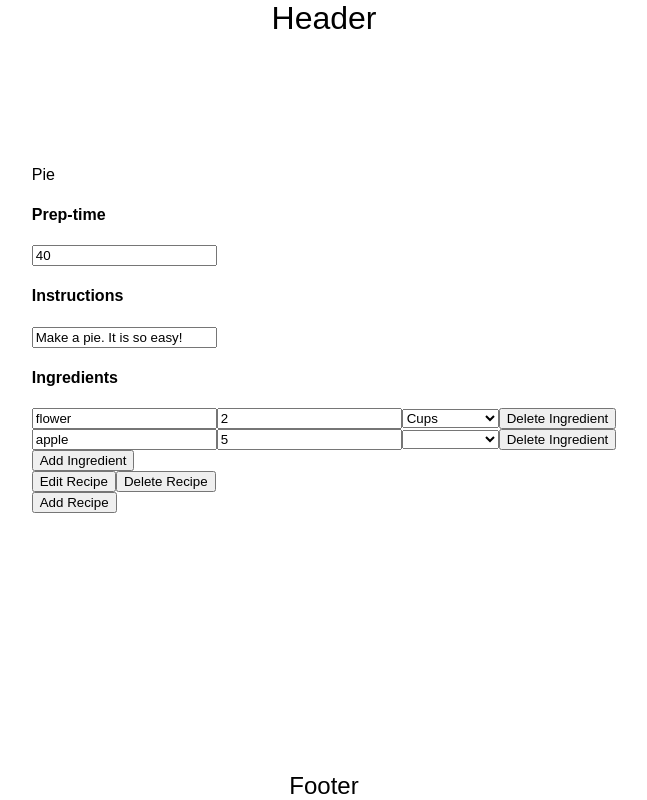
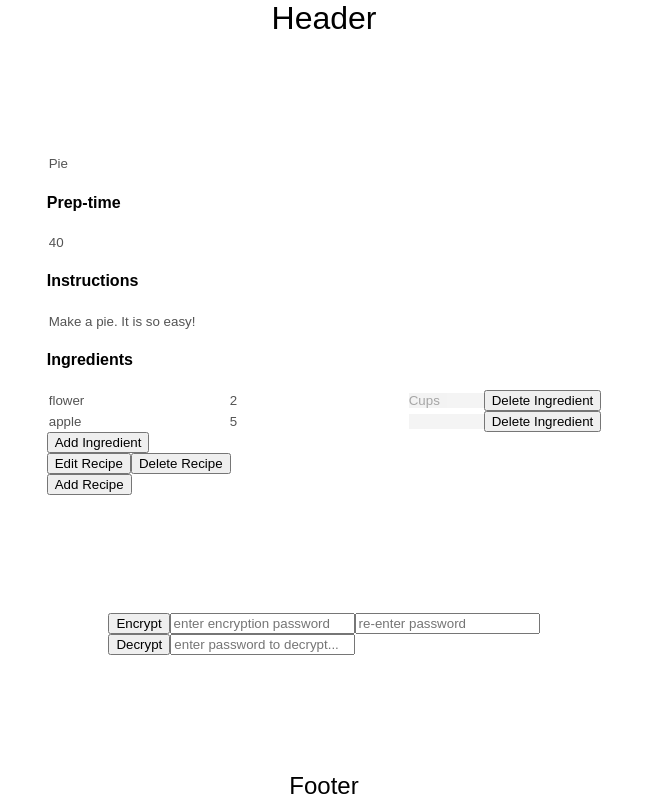
Before and after one commit to jtegtmeier/recipe-box, a React app: page / in a window 1280 px wide. Shown: the whole page, without its empty margins (316-963 px from the left). Built offline with nearby package versions, Linux system fonts and the light colour scheme.

Commit message:
moving the state into the base component

```diff
--- a/package.json
+++ b/package.json
@@ -5,6 +5,7 @@
   "licence": "GPL-3.0",
   "dependencies": {
     "crypto-js": "^3.1.9-1",
+    "lodash": "^4.17.4",
     "prop-types": "^15.5.8",
     "react": "^15.5.4",
     "react-autosuggest": "^9.0.0",
--- a/src/Components/App.js
+++ b/src/Components/App.js
@@ -11,15 +11,18 @@ export default class App extends React.Component {
       encrypted: false,
       recipes: [
         {
+          id: 'testid-1',
           name: 'Pie',
           prepTimeMinutes: 40,
           instructions: 'Make a pie. It is so easy!',
           ingredients: [
             {
+              id: 'testid-2',
               name: 'flower',
               amount: 2,
               unit: 'CUP'
             }, {
+              id: 'testid-3',
               name: 'apple',
               amount: 5,
               unit: 'NONE'
--- a/src/Components/Ingredient.js
+++ b/src/Components/Ingredient.js
@@ -18,15 +18,16 @@ class Ingredient extends React.Component {
     super(props)
 
     this.deleteIngredientClicked = this.deleteIngredientClicked.bind(this);
-    this.handleChange = this.handleChange.bind(this);
+    this.handleIngredientChanged = this.handleIngredientChanged.bind(this);
   }
 
   deleteIngredientClicked(){
-    this.props.onDeleteIngredient(this.props.name)
+    this.props.onDeleteIngredient(this.props)
   }
 
-  handleChange(evt){
-    this.props.onUpdate()
+  handleIngredientChanged(evt){
+    evt.preventDefault()
+    this.props.onUpdate(this.props.id, evt)
   }
 
   render() {
@@ -41,14 +42,20 @@ class Ingredient extends React.Component {
         <input type="text"
           className="ingredientName"
           value={this.props.name}
-          onChange={this.handleChange}/>
+          name="name"
+          {...(this.props.isEditing ? {} : {disabled: "disabled"})}
+          onChange={this.handleIngredientChanged}/>
         <input type="text"
           className="ingredientValue"
           value={this.props.amount}
-          onChange={this.handleChange}/>
+          name="amount"
+          {...(this.props.isEditing ? {} : {disabled: "disabled"})}
+          onChange={this.handleIngredientChanged}/>
         <select className="ingredientUnitType"
           value={this.props.unit}
-          onChange={this.handleChange}>
+          name="unit"
+          {...(this.props.isEditing ? {} : {disabled: "disabled"})}
+          onChange={this.handleIngredientChanged}>
           {options}
         </select>
         <button className="btn deleteIngredient" onClick={this.deleteIngredientClicked}>Delete Ingredient</button>
@@ -58,6 +65,7 @@ class Ingredient extends React.Component {
 }
 
 Ingredient.propTypes = {
+  id: PropTypes.string.isRequired,
   name: PropTypes.string.isRequired,
   amount: PropTypes.number.isRequired,
   unit: PropTypes.string,
--- a/src/Components/Recipe.js
+++ b/src/Components/Recipe.js
@@ -1,5 +1,6 @@
 import React from 'react'
 import PropTypes from 'prop-types'
+import {uniqueId} from 'lodash'
 import Ingredient from './Ingredient'
 
 class Recipe extends React.Component {
@@ -7,24 +8,26 @@ class Recipe extends React.Component {
     super(props)
 
     this.state = {
+      id: this.props.id,
       name: this.props.name,
       prepTimeMinutes: this.props.prepTimeMinutes,
       instructions: this.props.instructions,
       ingredients: this.props.ingredients,
-      isEditing: false
+      isEditing: this.props.isEditing
     }
 
     this.editRecipeClicked = this.editRecipeClicked.bind(this);
     this.submitRecipeClicked = this.submitRecipeClicked.bind(this);
     this.deleteRecipeClicked = this.deleteRecipeClicked.bind(this);
     this.addIngredientClicked = this.addIngredientClicked.bind(this);
-    this.handleIngredientsUpdated = this.handleIngredientsUpdated.bind(this);
+    this.handleRecipeInputChanged = this.handleRecipeInputChanged.bind(this);
+    this.handleIngredientUpdated = this.handleIngredientUpdated.bind(this);
     this.handleDeleteIngredient = this.handleDeleteIngredient.bind(this);
   }
 
   editRecipeClicked(){
     this.setState({
-      isEditing: true
+      isEditing: true,
     })
   }
 
@@ -41,6 +44,7 @@ class Recipe extends React.Component {
 
   addIngredientClicked(){
     const newIngredient = {
+      id: uniqueId('ingredient-'),
       name: 'New Ingredient',
       amount: 0,
       unit: 'NONE'
@@ -50,69 +54,100 @@ class Recipe extends React.Component {
     })
   }
 
-  handleIngredientChanged(){
+  handleIngredientUpdated(updatedId, evt) {
+  this.setState({
+    ingredients: this.state.ingredients.map((ingredient) => {
+      if (ingredient.id === updatedId)
+        return {
+          ...ingredient,
+          [evt.target.name]: evt.target.value
+        }
+      return ingredient
+    })
+  })
+}
 
-  }
-
-  handleIngredientsUpdated(updatedIngredients){
+  handleRecipeInputChanged(evt){
+    evt.preventDefault()
     this.setState({
-      ingredients: updatedIngredients
+      [evt.target.name]: evt.target.value
     })
   }
 
   handleDeleteIngredient(ingredient){
     this.setState({
       ingredients: this.state.ingredients.filter((i) => {
-        return i.name !== ingredient
+        return i.id !== ingredient.id
       })
     })
   }
 
   render() {
-    let ingredients = []
-    this.state.ingredients.forEach((ingredient, index) => {
-      ingredients.push(<Ingredient
+    const Ingredients = this.state.ingredients.map((ingredient) =>
+      <Ingredient
         className="Ingredient"
-        key={index}
+        key={ingredient.id}
+        id={ingredient.id}
         name={ingredient.name}
         amount={ingredient.amount}
         unit={ingredient.unit}
-        onUpdate={this.handleIngredientChanged}
+        onUpdate={this.handleIngredientUpdated}
         onDeleteIngredient={this.handleDeleteIngredient}
         isEditing={this.state.isEditing}
-      />)
-    })
+      />
+    )
 
     return (
-      <div>
-        <div className="recipeName">{this.state.name}</div>
+      <div className={(this.state.isEditing ? "" : "viewonly")}>
+        <div className="recipeName">
+          <input
+            type="text"
+            name="name"
+            className="recipeInput"
+            placeholder="enter minutes for prep..."
+            value={this.state.name}
+            {...(this.state.isEditing ? {} : {disabled: "disabled"})}
+            onChange={this.handleRecipeInputChanged} />
+        </div>
         <div>
           <h4>Prep-time</h4>
           <input
             type="text"
-            className={"recipeText " + (this.state.isEditing ? "" : "viewonly")}
+            name="prepTimeMinutes"
+            className="recipeInput"
             placeholder="enter minutes for prep..."
-            value={this.state.prepTimeMinutes} />
+            value={this.state.prepTimeMinutes}
+            {...(this.state.isEditing ? {} : {disabled: "disabled"})}
+            onChange={this.handleRecipeInputChanged} />
         </div>
         <div>
           <h4>Instructions</h4>
           <input
             type="text"
-            className={"recipeText " + (this.state.isEditing ? "" : "viewonly")}
+            name="instructions"
+            className="recipeInput"
             placeholder="enter instructions..."
-            value={this.state.instructions} />
+            value={this.state.instructions}
+            {...(this.state.isEditing ? {} : {disabled: "disabled"})}
+            onChange={this.handleRecipeInputChanged} />
         </div>
         <div>
           <h4>Ingredients</h4>
-          {ingredients}
+          {Ingredients}
           <button className="btn addIngredient"
             onClick={this.addIngredientClicked}>Add Ingredient
           </button>
         </div>
-        <button className={"btn editRecipe " + (this.state.isEditing ? "hidden" : "")}
-          onClick={this.editRecipeClicked}>Edit Recipe</button>
-        <button className={"btn submitRecipe " + (this.state.isEditing ? "" : "hidden")}
-          onClick={this.submitRecipeClicked}>Submit Recipe</button>
+        <button className="btn editRecipe"
+          onClick={this.editRecipeClicked}
+          {...(this.state.isEditing ? {hidden: true} : {hidden: false})}>
+          Edit Recipe
+        </button>
+        <button className="btn submitRecipe"
+          onClick={this.submitRecipeClicked}
+          {...(this.state.isEditing ? {hidden: false} : {hidden: true})}>
+          Submit Recipe
+        </button>
         <button className="btn deleteRecipe"
           onClick={this.deleteRecipeClicked}>Delete Recipe</button>
       </div>
@@ -121,6 +156,7 @@ class Recipe extends React.Component {
 }
 
 Recipe.propTypes = {
+  id: PropTypes.string.isRequired,
   name: PropTypes.string.isRequired,
   prepTimeMinutes: PropTypes.number,
   instructions: PropTypes.string,
--- a/src/Components/RecipeList.js
+++ b/src/Components/RecipeList.js
@@ -1,5 +1,6 @@
 import React from 'react'
 import PropTypes from 'prop-types'
+import {uniqueId} from 'lodash'
 import Recipe from './Recipe'
 
 class RecipeList extends React.Component {
@@ -7,10 +8,7 @@ class RecipeList extends React.Component {
     super(props)
 
     this.state = {
-      recipes: this.props.recipes.map((recipe) => {
-        recipe.isEditing = false
-        return recipe
-      })
+      recipes: this.props.recipes
     }
 
     this.handleUpdateRecipe = this.handleUpdateRecipe.bind(this);
@@ -18,38 +16,40 @@ class RecipeList extends React.Component {
     this.handleDeleteRecipe = this.handleDeleteRecipe.bind(this);
   }
 
-  handleUpdateRecipe(updatedRecipe) {
-    let updatedRecipes = this.state.recipes.filter((i) => {
-      return i.name !== updatedRecipe.name
-    })
-    updatedRecipes.push(updatedRecipe)
+  handleUpdateRecipe(updatedRecipe){
     this.setState({
-      recipes: updatedRecipes
+      recipes: this.state.recipes.map((recipe) =>
+        recipe.id === updatedRecipe.id ? updatedRecipe : recipe
+      )
     })
   }
 
   addRecipeClicked() {
     const newRecipe = {
+      id: uniqueId('recipe-'),
       name: 'New Recipe',
       ingredients: [],
       isEditing: true
     }
-    this.handleUpdateRecipe(newRecipe)
+    this.setState({
+      recipes: [...this.state.recipes, newRecipe]
+    })
   }
 
   handleDeleteRecipe(recipe) {
     this.setState({
       recipes: this.state.recipes.filter((i) => {
-        return i.name !== recipe.name
+        return i.id !== recipe.id
       })
     })
   }
 
   render() {
     let recipes = []
-    this.state.recipes.forEach((recipe, index) => {
+    this.state.recipes.forEach((recipe) => {
       recipes.push(<Recipe className="Recipe"
-      key={index}
+      key={recipe.id}
+      id={recipe.id}
       name={recipe.name}
       prepTimeMinutes={recipe.prepTimeMinutes}
       instructions={recipe.instructions}
--- a/src/Style/App.css
+++ b/src/Style/App.css
@@ -14,12 +14,11 @@ footer {
   font-size: 1.5em;
 }
 
-.hidden {
-  height: 0;
-  width: 0;
-  margin: 0;
-  padding: 0;
+.viewonly input, .viewonly select {
   border: none;
-  visibility: hidden;
-  overflow: hidden;
+  appearance: none;
 }
+
+input:disabled {
+  background: none;
+}
```
